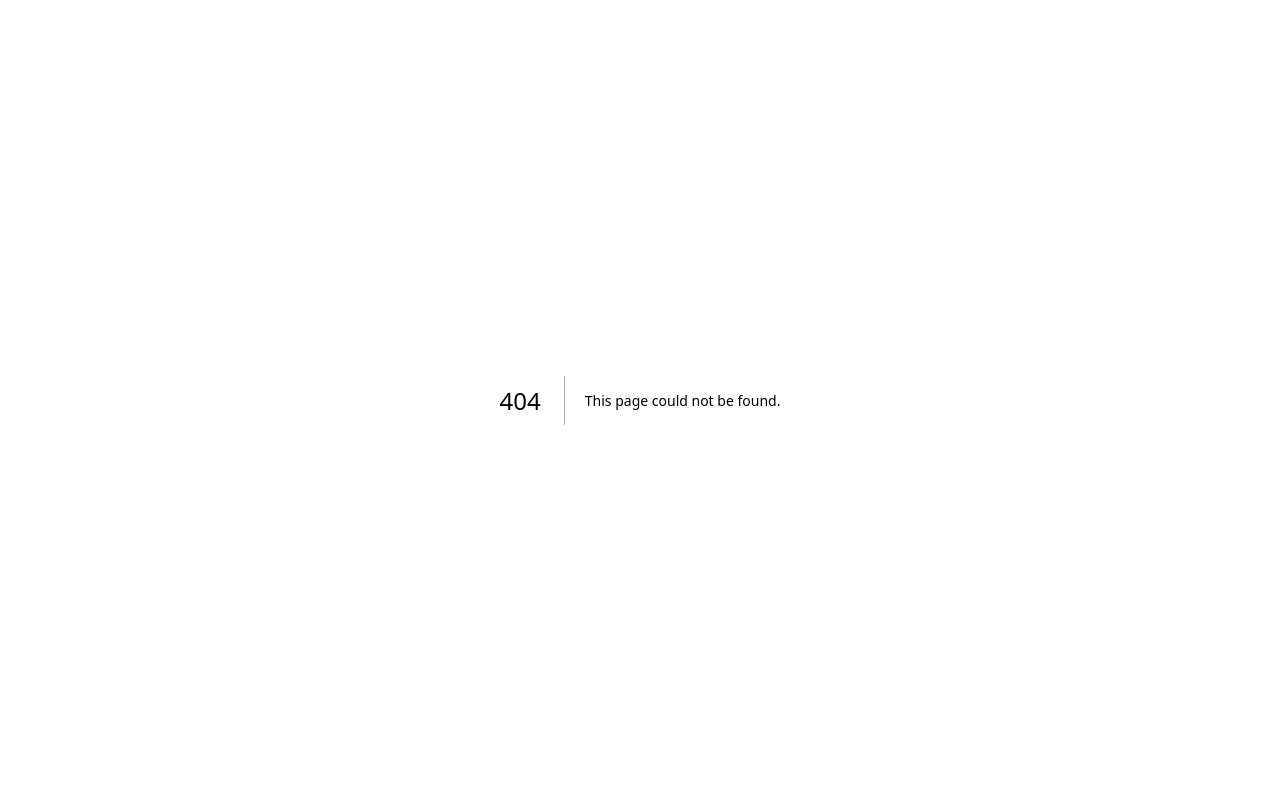
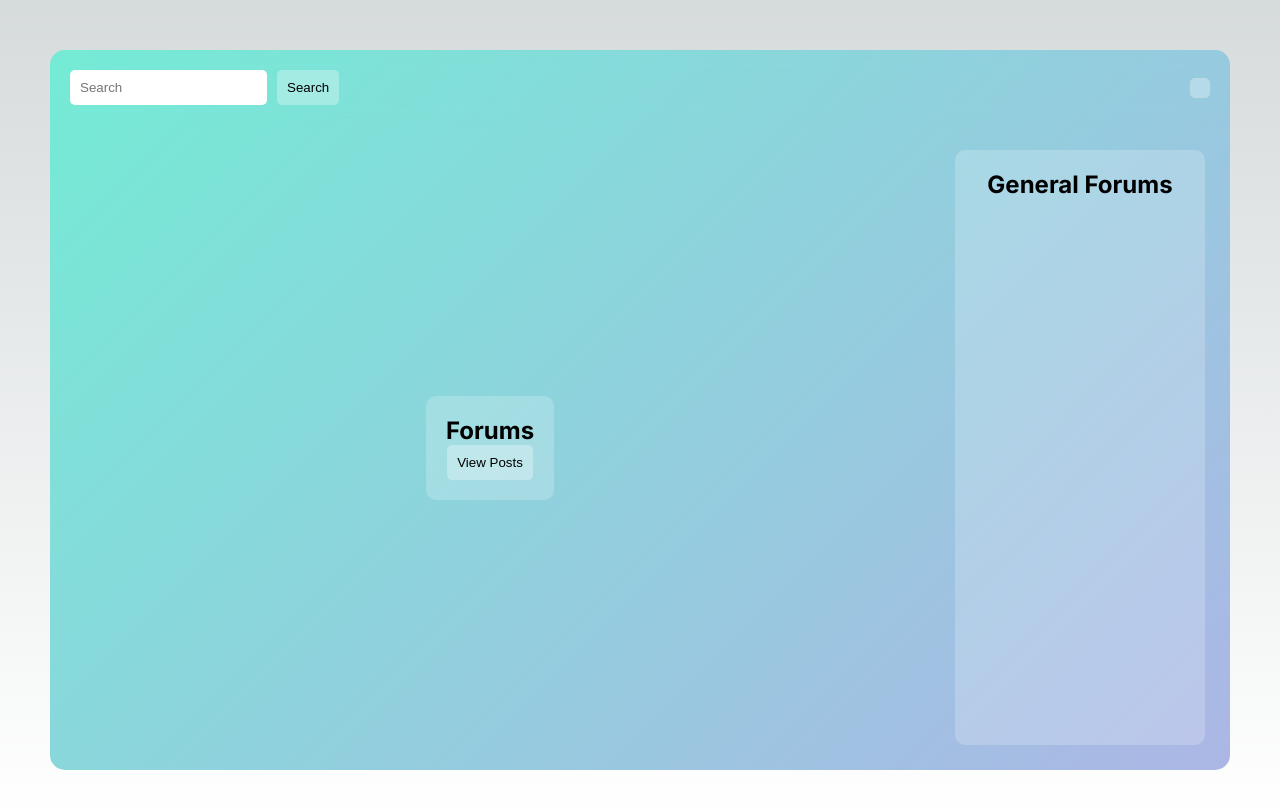
Before and after one commit to B00140738/Major-Group-Project-Student-Network-Website, a Next.js app in the folder major-group-project/: page /dashboard in a window 1280 px wide. Before the commit this address had no page. Shown: the top 808 px of the page. Built offline with nearby package versions, Linux system fonts and the light colour scheme.

Commit message:
dashboard page
dashboard page with username displaying top right and other buttons

```diff
--- /dev/null
+++ b/major-group-project/src/app/dashboard/page.js
@@ -0,0 +1,43 @@
+"use client"
+import React, { useState, useEffect } from 'react';
+import '../css/dashboard.css';
+
+export default function Dashboard() {
+    const [username, setUsername] = useState('');
+
+    useEffect(() => {
+      // Retrieve username from the cookie
+      const getUsernameFromCookies = () => {
+        const allCookies = document.cookie.split('; ');
+        const usernameCookie = allCookies.find(cookie => cookie.startsWith('username='));
+        return usernameCookie ? decodeURIComponent(usernameCookie.split('=')[1]) : '';
+      };
+
+      setUsername(getUsernameFromCookies());
+    }, []);
+
+    return (
+        <div className="main-container">
+            <div className="dashboard-container">
+                <header>
+                    <div className="search-bar">
+                        <input type="text" placeholder="Search"/>
+                        <button className="search-button">Search</button>
+                    </div>
+                    <button className="profile-button">{username}</button>
+                </header>
+                <section className="main-content">
+                    <div className="top-boxes">
+                        <div className="forum-box">
+                            <h2>Forums</h2>
+                            <button className="view-posts-button">View Posts</button>
+                        </div>
+                    </div>
+                    <div className="side-bar">
+                        <h2>General Forums</h2>
+                    </div>
+                </section>
+            </div>
+        </div>
+    );
+}
```
